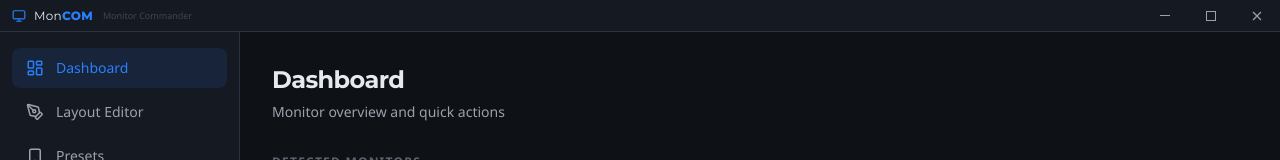
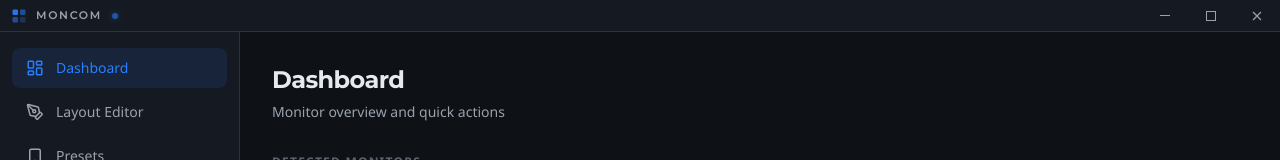
Before and after one commit to SlashyIsTaken/fp-moncom, a React (Vite) app: page / in a window 1280 px wide. Shown: the top 160 px of the page. Built offline with nearby package versions, Linux system fonts and the light colour scheme.

Commit message:
Alter titlebar styling

```diff
--- a/src/renderer/components/TitleBar.tsx
+++ b/src/renderer/components/TitleBar.tsx
@@ -1,18 +1,27 @@
 import React from 'react';
-import { Monitor } from 'lucide-react';
+
+function LogoMark() {
+  return (
+    <svg width="14" height="14" viewBox="0 0 14 14" fill="none" xmlns="http://www.w3.org/2000/svg">
+      {/* 2x2 grid of rounded squares — echoes the layout/zone concept */}
+      <rect x="0.5" y="0.5" width="5.5" height="5.5" rx="1.2" fill="#2A7FFF" opacity="0.9" />
+      <rect x="8" y="0.5" width="5.5" height="5.5" rx="1.2" fill="#2A7FFF" opacity="0.5" />
+      <rect x="0.5" y="8" width="5.5" height="5.5" rx="1.2" fill="#2A7FFF" opacity="0.5" />
+      <rect x="8" y="8" width="5.5" height="5.5" rx="1.2" fill="#2A7FFF" opacity="0.25" />
+    </svg>
+  );
+}
 
 export function TitleBar() {
   return (
     <div className="titlebar-drag flex items-center justify-between h-8 bg-bg-surface border-b border-border pl-3 shrink-0">
       {/* Brand */}
-      <div className="flex items-center gap-2">
-        <Monitor className="w-3.5 h-3.5 text-commander" />
-        <span className="font-brand text-xs tracking-wide text-text-primary">
-          Mon<span className="font-extrabold text-commander">COM</span>
+      <div className="flex items-center gap-2.5">
+        <LogoMark />
+        <span className="font-brand text-[11px] font-semibold tracking-[0.15em] uppercase text-text-secondary">
+          Moncom
         </span>
-        <span className="text-[9px] text-text-muted/60 font-medium ml-0.5">
-          Monitor Commander
-        </span>
+        <span className="w-1.5 h-1.5 rounded-full bg-commander/60 shadow-[0_0_6px_rgba(42,127,255,0.4)]" />
       </div>
 
       {/* Windows-style window controls */}
```
